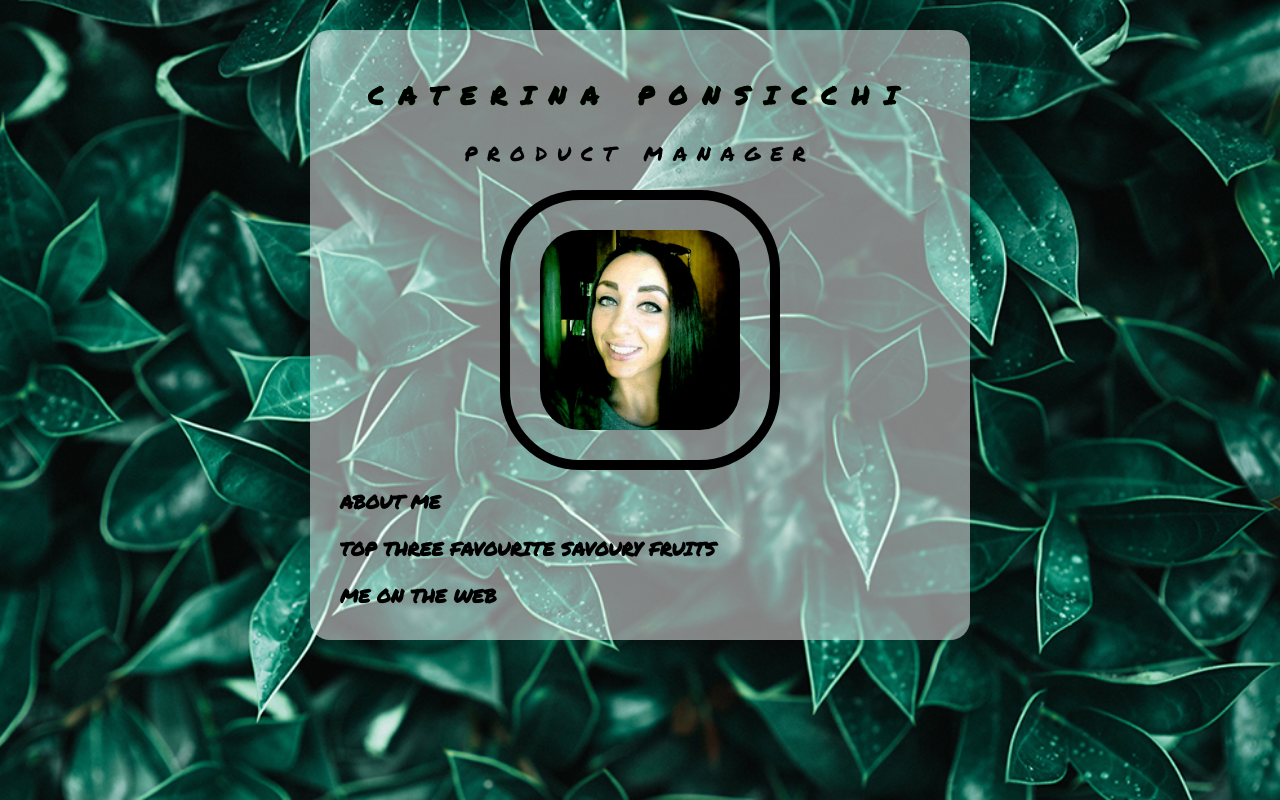
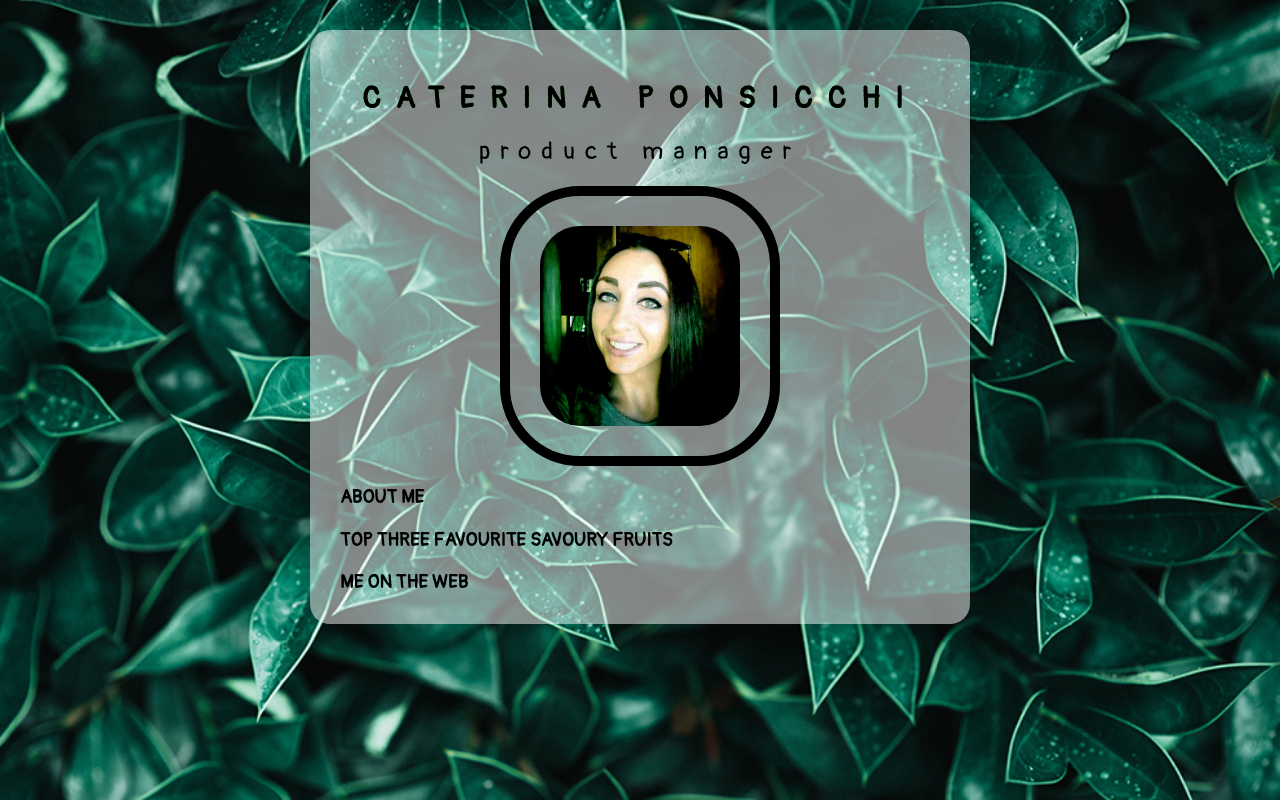
Before and after one commit to catepons/cateponsss.github.io, a plain HTML site: page index.html in a window 1280 px wide. Drawn offline with nearby package versions, Linux system fonts and the light colour scheme.

Commit message:
Add files via upload

```diff
--- a/css/style.css
+++ b/css/style.css
@@ -4,7 +4,7 @@ body {
 	background-repeat: no-repeat;
 	background-size: cover;
 	background-attachment: fixed;
-	font-family: 'Permanent Marker', cursive;
+	font-family: 'Pangolin', Arial, cursive;
 }
 
 .main {
@@ -16,8 +16,8 @@ body {
 }
 
 h1 {
-	font-family: 'Permanent Marker', cursive;
-	font-size: 25px;
+	font-family: 'Pangolin', Arial, cursive;
+	font-size: 30px;
 	font-weight: bold;
 	text-align: center;
 	text-shadow: 0px 0px 0 green;
--- a/index.html
+++ b/index.html
@@ -6,7 +6,7 @@
 		<title>Caterina Ponsicchi</title>
 		<meta charset="utf-8">
 		<link rel="stylesheet" href ="css/style.css">
-		<link href="https://fonts.googleapis.com/css?family=Permanent+Marker" rel="stylesheet">
+		<link href="https://fonts.googleapis.com/css?family=Pangolin" rel="stylesheet">
 
 
 
```
